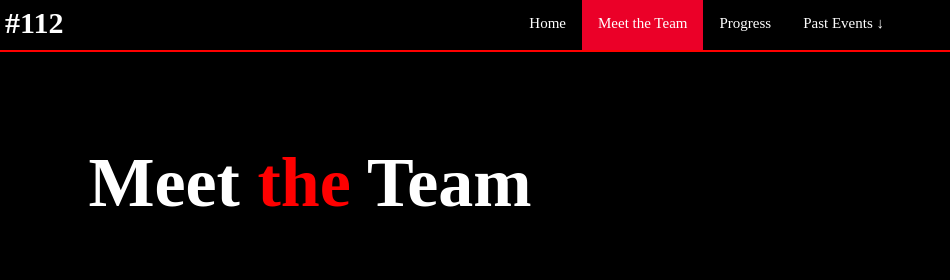
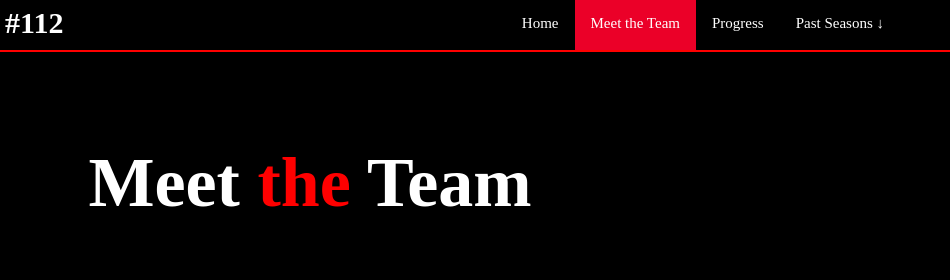
Before and after one commit to ftcroboknights/ftcroboknights.github.io, a plain HTML site: page meettheteam.html in a window 1280 px wide. Shown: the top 280 px of the page, 330-1280 px from the left. Drawn offline with nearby package versions, Linux system fonts and the light colour scheme.

Commit message:
Quick changes

```diff
--- a/meettheteam.html
+++ b/meettheteam.html
@@ -176,7 +176,7 @@
             <a href="meettheteam.html" class="w3-bar-item w3-button btnn w3-hover-dark-grey tx-red">Meet the Team</a>
             <a href="progress.html" class="w3-bar-item w3-button btnn w3-hover-dark-grey w3-hide-small w3-hide-medium">Progress</a>
             <div class="w3-dropdown-click w3-hide-small w3-hide-medium" style="margin-right:50px;">
-                <a onclick="myContFunc()" class="w3-button btnn w3-hover-dark-grey">Past Events &darr;</a>
+                <a onclick="myContFunc()" class="w3-button btnn w3-hover-dark-grey">Past Seasons &darr;</a>
                 <div class="w3-dropdown-content w3-center w3-bar-block w3-card-4" id="mycontent" style="color:white;border: 2px solid red;border-radius:0px 0px 0px 50px;border-top:none;border-right:none;max-height:80vh;overflow-y: auto;">
                     <a href="decode.html" class="w3-button w3-bar-item w3-hover-dark-grey" style="background-color: black;">DECODE (2025)</a>
                 </div>
```
Also changed, not shown: progress.html (+1 -1 lines).
